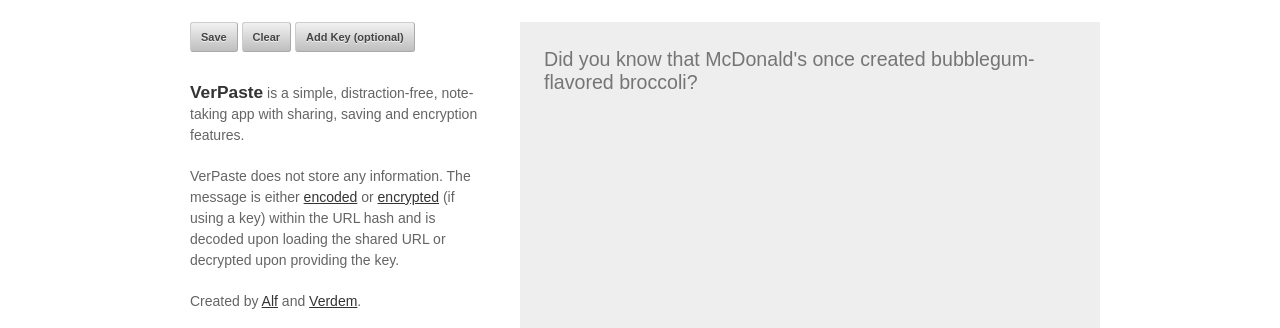
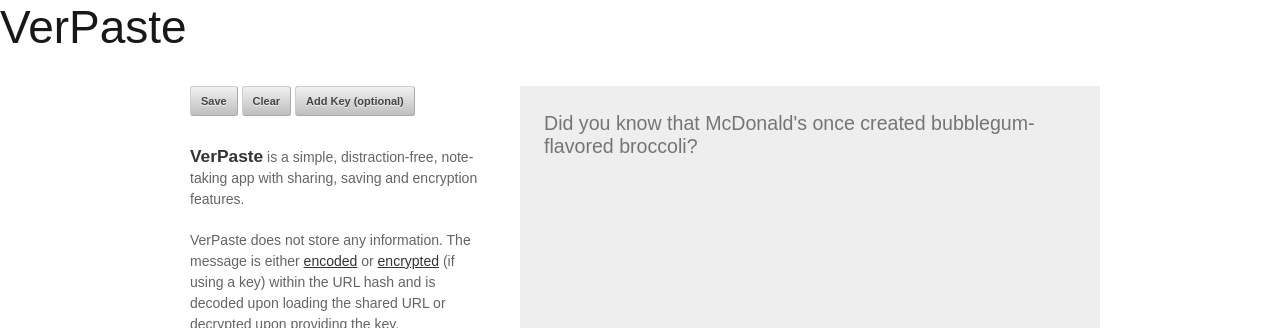
Before and after one commit to Verdem-crypto/verdem-crypto.github.io, a Jekyll site: the page verpaste/index.html, which Jekyll copies as it is, in a window 1280 px wide, cut to the strip 154-482 px from the top of the page. Built offline with Jekyll 4.4.1, drawn with Linux system fonts in a browser that asks for light colours; nearby versions of some CDN libraries; some web fonts are replaced.

Commit message:
Update index.html

```diff
--- a/verpaste/index.html
+++ b/verpaste/index.html
@@ -16,7 +16,7 @@
 
   <body>
 	<div align="center"> <iframe data-aa="1589054" src="//acceptable.a-ads.com/1589054" scrolling="no" style="border:0px; padding:0; width:100%; height:100%; overflow:hidden" allowtransparency="true"></iframe> </div>
-
+<h1>VerPaste</h1>
   <div class="container">
       <div id="controls" class="six columns">
           <button id="decrypt-button" style="display: none;">Decrypt</button>
```
